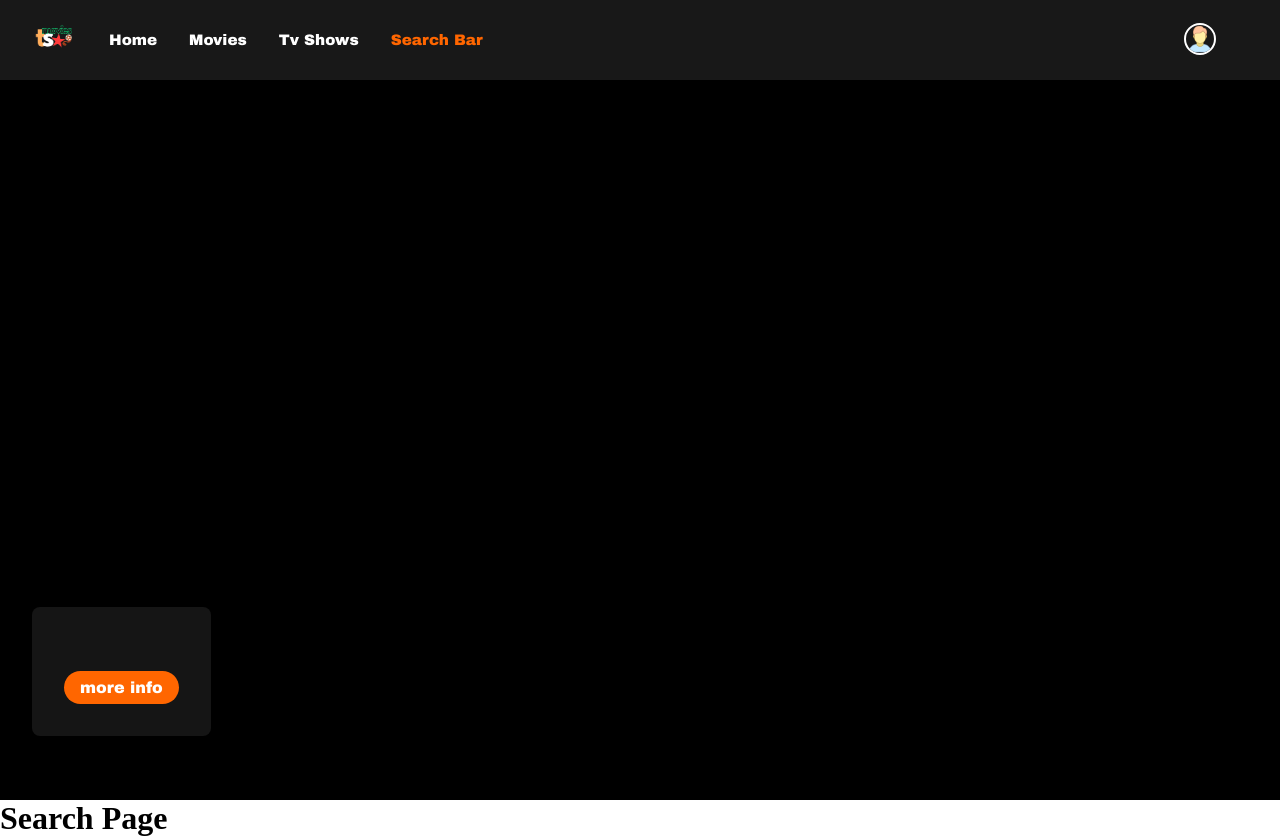
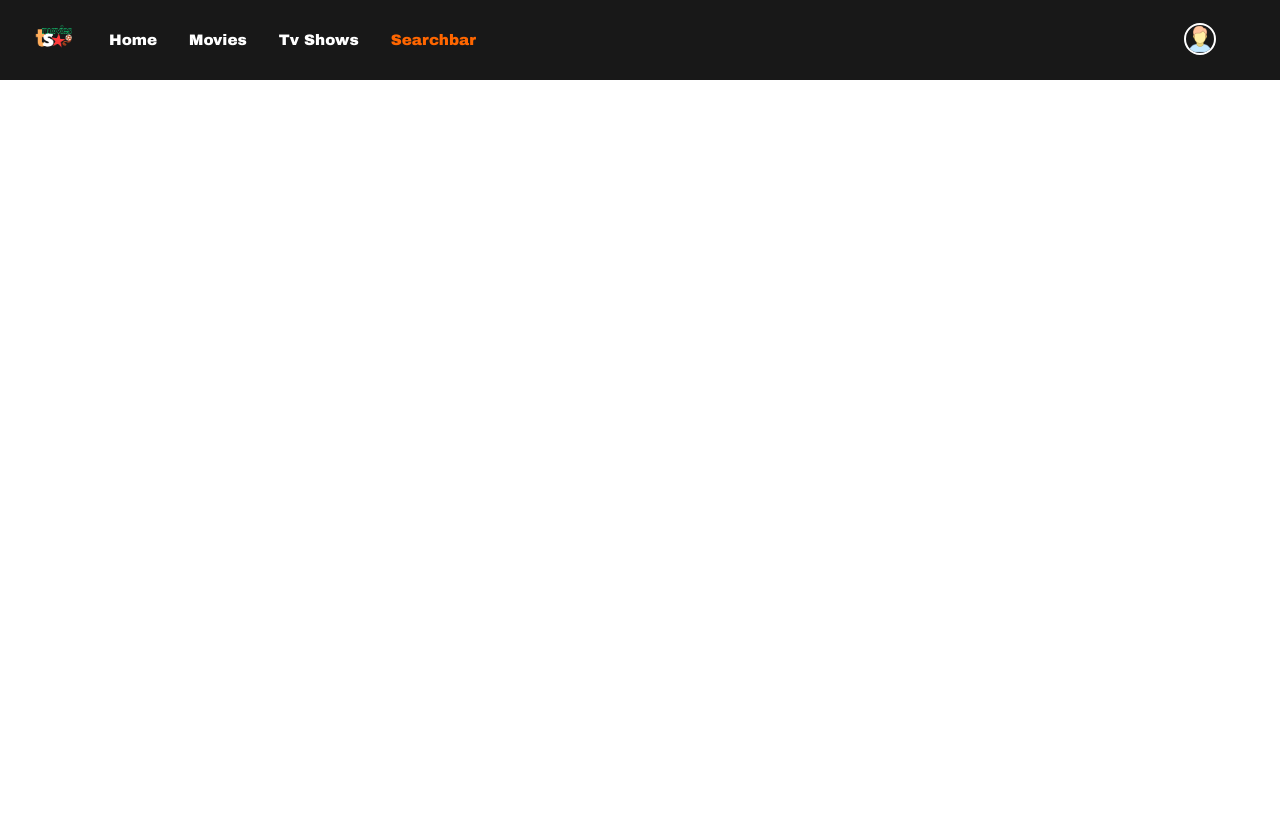
Before and after one commit to GeorgeMunday/netflix-clone, a React (Vite) app: page /searchbar in a window 1280 px wide. After the commit the page ends 800 px from the top, so only its background shows below. Built offline with nearby package versions, Linux system fonts and the light colour scheme; no server answers.

Commit message:
made it so navbar was called correctly

```diff
--- a/src/App.tsx
+++ b/src/App.tsx
@@ -1,6 +1,5 @@
 import { Routes, Route, useLocation } from 'react-router-dom';
 import { useState, useEffect } from 'react';
-import Navbar from './components/Navbar';
 import Home from './pages/Home';
 import Movies from './pages/Movies';
 import TvShows from './pages/TvShows';
@@ -27,7 +26,6 @@ function App() {
   return (
     <>
     {loading && <Spinner/>}
-      <Navbar />
       <Routes>
         <Route path="/" element={<Home />}/>
         <Route path="movies" element={<Movies />}/>
--- a/src/components/linksBar.tsx
+++ b/src/components/linksBar.tsx
@@ -52,9 +52,16 @@ const LinksBar = () => {
           >
             Tv Shows
           </NavLink>
-          <NavLink to="searchbar" className={({ isActive }) => (isActive ? 'active' : '')} onClick={() => setMenuOpen(false)}>
-              Search Bar
+          <NavLink
+            to="/searchbar"
+            onClick={(e) => {
+              e.preventDefault(); // Prevent React Router navigation
+              window.location.href = '/searchbar'; // Force full-page reload
+            }}
+          >
+            Searchbar
           </NavLink>
+
         </NavLinks>
         <ProfileContainer>
           <ProfileIcon src={user} alt="User" />
--- a/src/components/spinner.tsx
+++ b/src/components/spinner.tsx
@@ -12,7 +12,7 @@ const SpinnerWrapper = styled.div`
   left: 0;
   width: 100%;
   height: 100%;
-  background: rgba(0,0,0,0.7);
+  background: #ff6600;
   z-index: 2000;
   display: flex;
   align-items: center;
@@ -20,7 +20,7 @@ const SpinnerWrapper = styled.div`
 `;
 
 const SpinnerCircle = styled.div`
-  border: 8px solid #f3f3f3;
+  border: 8px solid #000;
   border-top: 8px solid #ff6600;
   border-radius: 50%;
   width: 60px;
--- a/src/pages/Home.tsx
+++ b/src/pages/Home.tsx
@@ -3,6 +3,7 @@ import { popular, now_playing, upcoming, trendingShows, popularShows, airing_tod
 import { createDisplayItems, type ItemCatagory } from '../modules/types_files';
 import DisplayItems from '../components/displayItems';
 import { PageContainer } from '../styles/Pages.modules';
+import Navbar from '../components/Navbar';
 
 const Home = () => {
   const chooseWhatToDisplay: ItemCatagory[] = [
@@ -15,9 +16,12 @@ const Home = () => {
   ];
 
   return (
+    <>
+    <Navbar/>
     <PageContainer>
       <DisplayItems displayItemsTags={chooseWhatToDisplay} />
     </PageContainer>
+    </>
   );
 };
 
--- a/src/pages/Movies.tsx
+++ b/src/pages/Movies.tsx
@@ -3,7 +3,7 @@ import { popular, now_playing, upcoming} from '../modules/ApiLinks';
 import { createDisplayItems, type ItemCatagory } from '../modules/types_files';
 import DisplayItems from '../components/displayItems';
 import { PageContainer } from '../styles/Pages.modules';
-
+import Navbar from '../components/Navbar';
 
 const Movies = () => {
   const chooseWhatToDisplay: ItemCatagory[] = [
@@ -13,9 +13,12 @@ const Movies = () => {
   ];
 
   return (
+    <>
+    <Navbar/>
     <PageContainer>
       <DisplayItems displayItemsTags={chooseWhatToDisplay} />
     </PageContainer>
+    </>
   );
 };
 
--- a/src/pages/SearchBar.tsx
+++ b/src/pages/SearchBar.tsx
@@ -1,5 +1,13 @@
+import LinksBar from "../components/linksBar";
+import { PageContainer } from "../styles/Pages.modules";
+
 const SearchBar = () => {
-  return <h1>Search Page</h1>;
+  return (
+    <PageContainer>
+    <LinksBar/>
+    <h1></h1>
+    </PageContainer>
+  )
 };
 
 export default SearchBar;
--- a/src/pages/TvShows.tsx
+++ b/src/pages/TvShows.tsx
@@ -3,6 +3,7 @@ import {trendingShows, popularShows , airing_today} from '../modules/ApiLinks';
 import { createDisplayItems, type ItemCatagory } from '../modules/types_files';
 import DisplayItems from '../components/displayItems';
 import { PageContainer } from '../styles/Pages.modules';
+import Navbar from '../components/Navbar';
 
 const chooseWhatToDisplay: ItemCatagory[] = [
   createDisplayItems(trendingShows, 'Trending Shows'),
@@ -14,9 +15,12 @@ const chooseWhatToDisplay: ItemCatagory[] = [
 
 const TvShows = () => {
   return (
+    <>
+    <Navbar/>
     <PageContainer>
       <DisplayItems displayItemsTags={chooseWhatToDisplay} />
     </PageContainer>
+    </>
   )
 }
 
```
